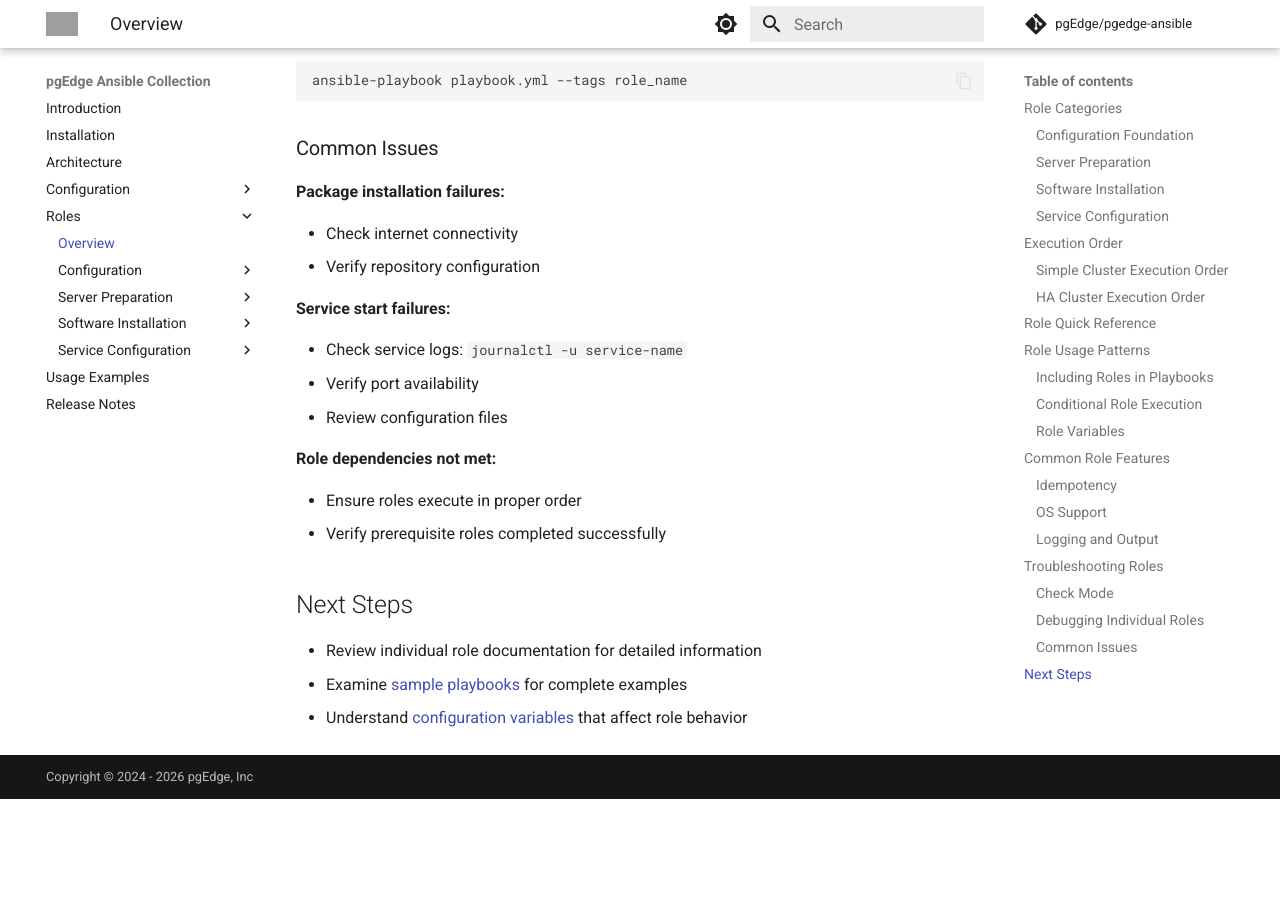
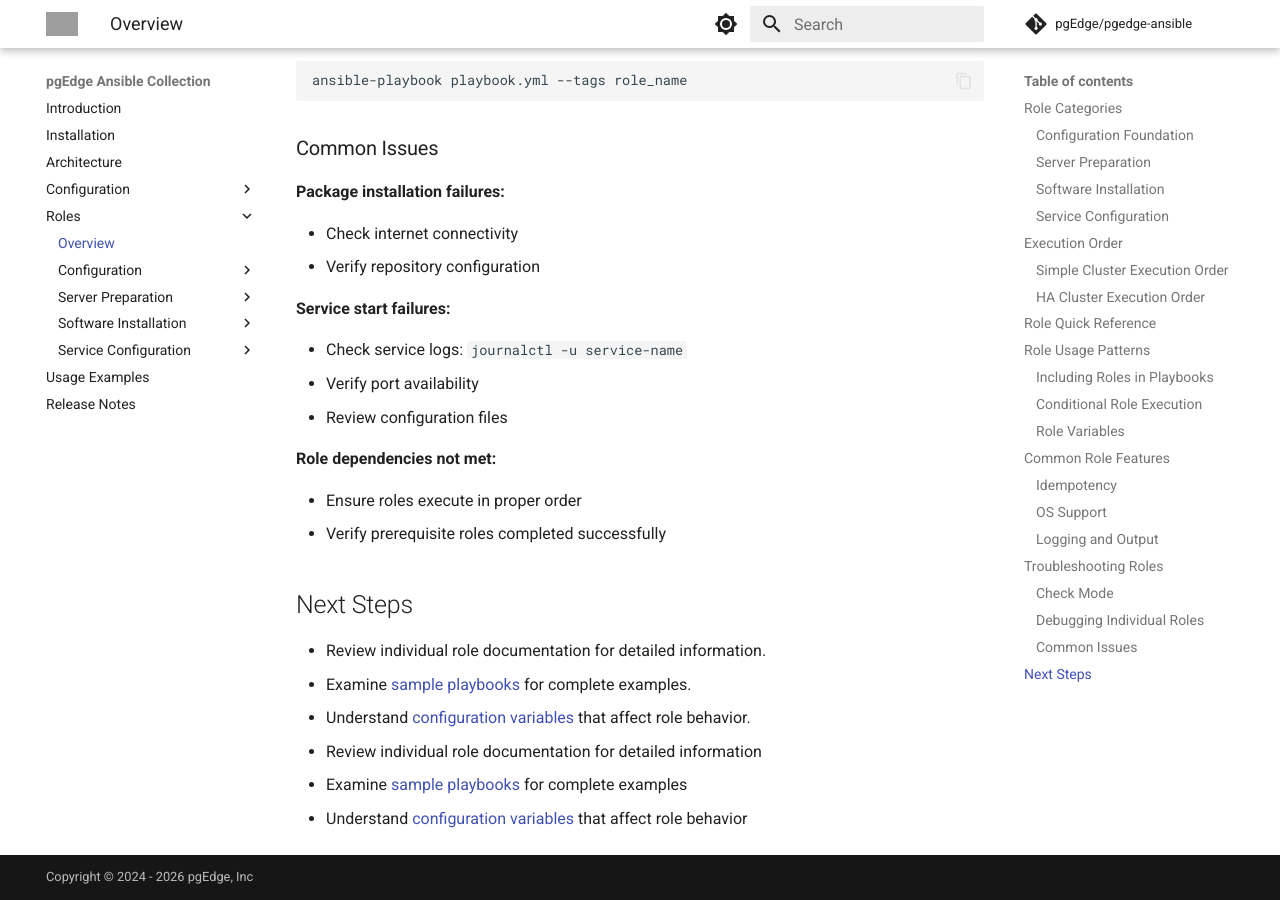
Before and after one commit to pgEdge/pgedge-ansible, an MkDocs documentation site: the page built from docs/roles/index.md, in a window 1280 px wide and 900 px high, scrolled down 6231 px. Built offline with MkDocs 1.6.1 and Material for MkDocs 9.7.7, drawn with Linux system fonts in a browser that asks for light colours; comment, search, counter and statistics services are not loaded; before the commit the page ends 7030 px from its top, so only the background shows below that; grey boxes are pictures that could not be loaded.

Commit message:
Update docs/roles/index.md
Co-authored-by: susan-pgedge <130390403+susan-pgedge@users.noreply.github.com>

```diff
--- a/docs/roles/index.md
+++ b/docs/roles/index.md
@@ -271,6 +271,9 @@
 
 ## Next Steps
 
+- Review individual role documentation for detailed information.
+- Examine [sample playbooks](../usage.md) for complete examples.
+- Understand [configuration variables](../configuration.md) that affect role behavior.
 - Review individual role documentation for detailed information
 - Examine [sample playbooks](../usage.md) for complete examples
 - Understand [configuration variables](../configuration.md) that affect role behavior
```
